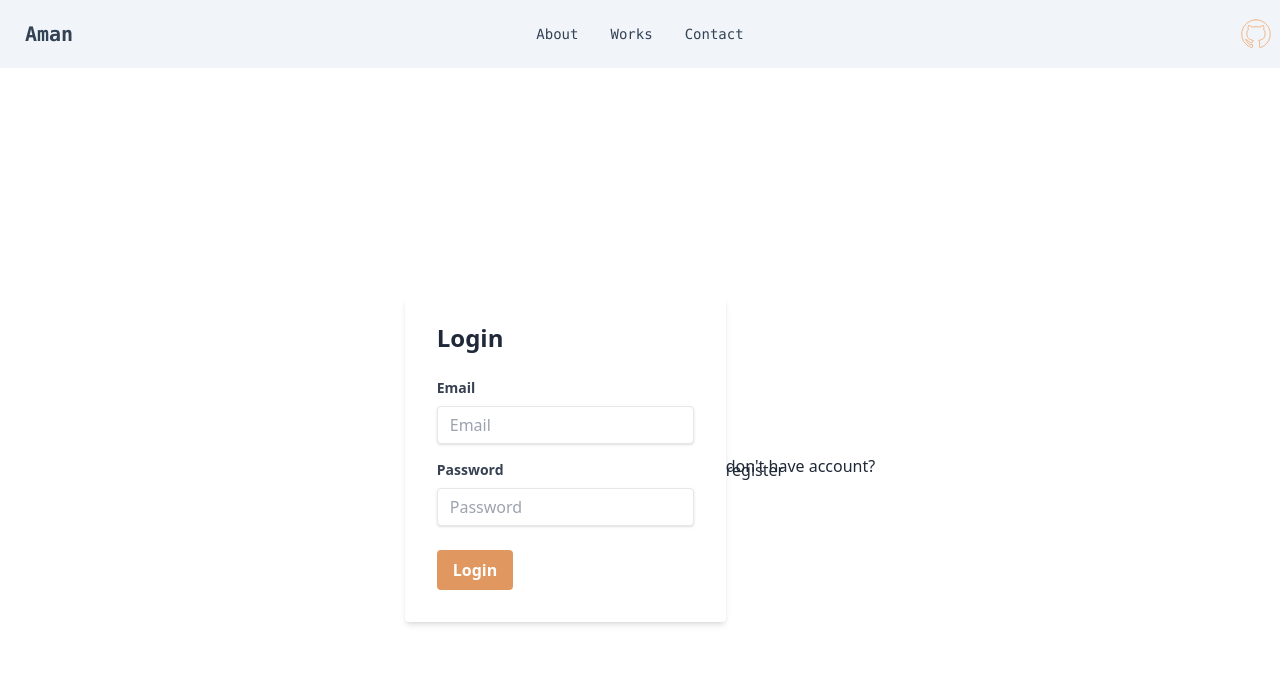
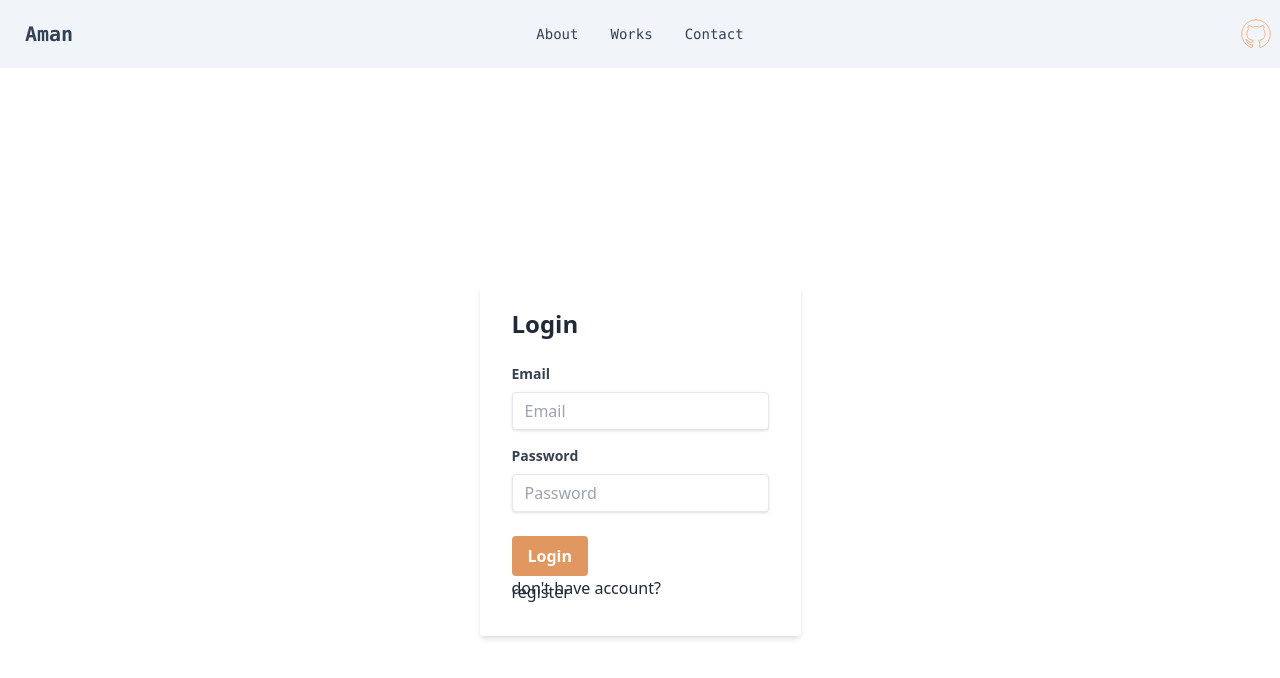
Before and after one commit to mrcoder57/minimal-resume, a React (Vite) app: page / in a window 1280 px wide. Shown: the top 678 px of the page. Built offline with nearby package versions, Linux system fonts and the light colour scheme.

Commit message:
fix register alignment

```diff
--- a/src/pages/login.jsx
+++ b/src/pages/login.jsx
@@ -86,11 +86,12 @@ function Login() {
             Login
           </button>
         </div>
-      </form>
-      <div>
+        <div>
         <p className=" h-1">don't have account?</p>
         <Link to="/register">register</Link>
       </div>
+      </form>
+
     </div>
   );
 }
```
